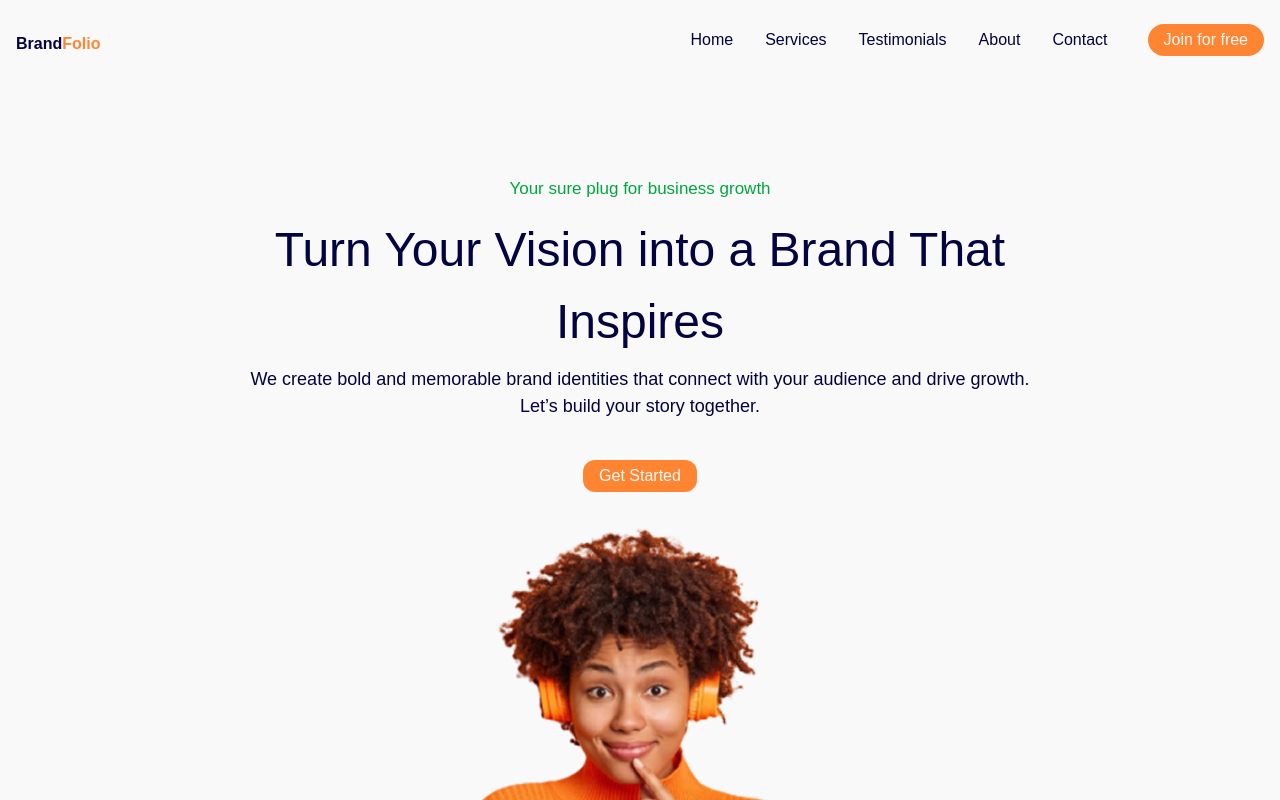
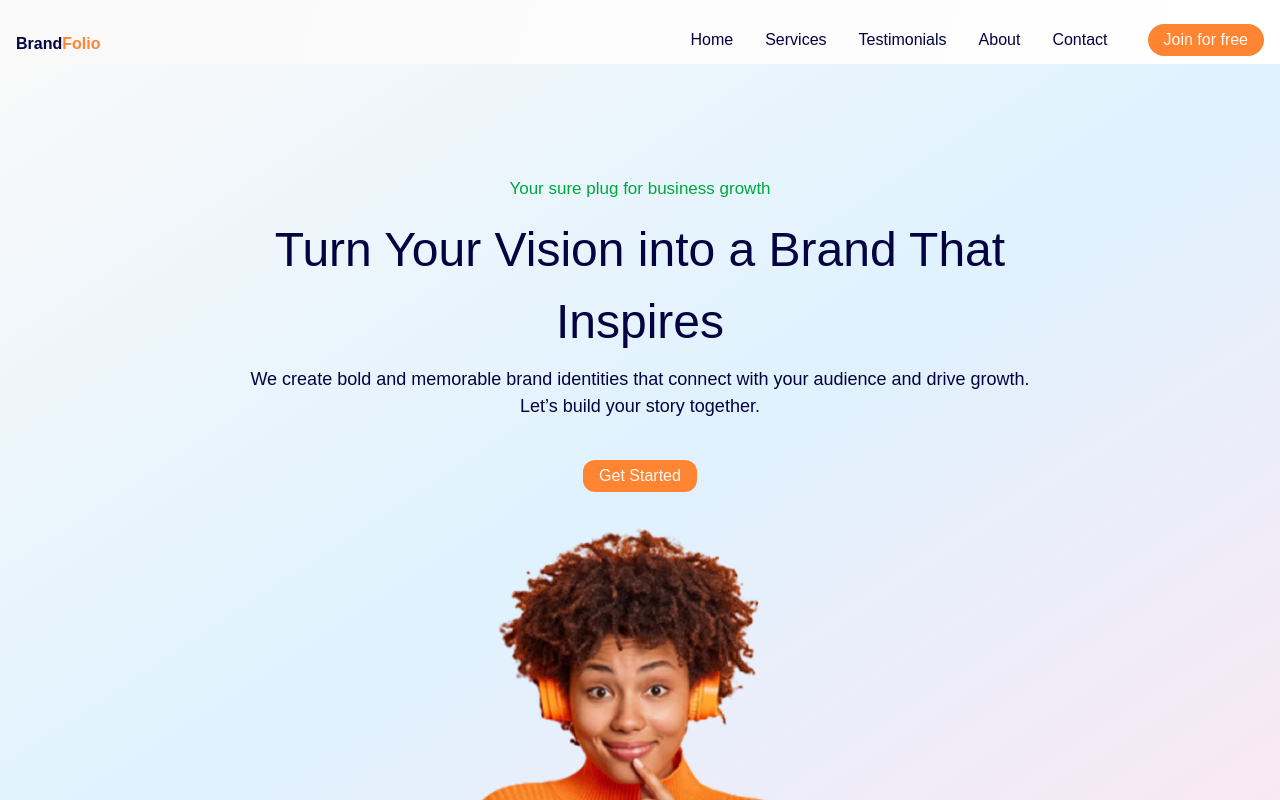
Before and after one commit to MideJayeoba/tailwind-project, a React (Vite) app in the folder learning/: page / in a window 1280 px wide. Shown: the top 800 px of the page. Built offline with nearby package versions, Linux system fonts and the light colour scheme.

Commit message:
gradient background styling

```diff
--- a/learning/src/App.jsx
+++ b/learning/src/App.jsx
@@ -81,7 +81,7 @@ const [testimonials, setTestimonials] = useState([
 ]);
 
 return (
-  <div className="bg-[#F9F9F9] w-full min-h-screen flex flex-col items-center">
+  <div className="bg-gradient-to-br from-[#F9F9F9] via-white to-pink-100 w-full min-h-screen flex flex-col items-center">
     {/* Navbar */}
       <nav id='home' className="max-w-7xl w-full h-16 flex justify-between items-center mx-auto px-4 pt-4 relative">
         <p className="flex items-center pt-2">
@@ -128,7 +128,7 @@ return (
       {formOpen && < Form formOpen={formOpen} close={toggleForm} />}
 
       {/* Hero Section */}
-      <section id="home" className="max-w-7xl w-full mx-auto px-4">
+      <section id="home" className="bg-gradient-to-br from-[#F9F9F9] via-sky-100 to-pink-100 max-w-7xl w-full mx-auto px-4">
         <p className="mt-10 md:mt-28 flex justify-center font-sora text-green-600 text-center text-[15px] md:text-[17px]">
           Your sure plug for business growth
         </p>
```
